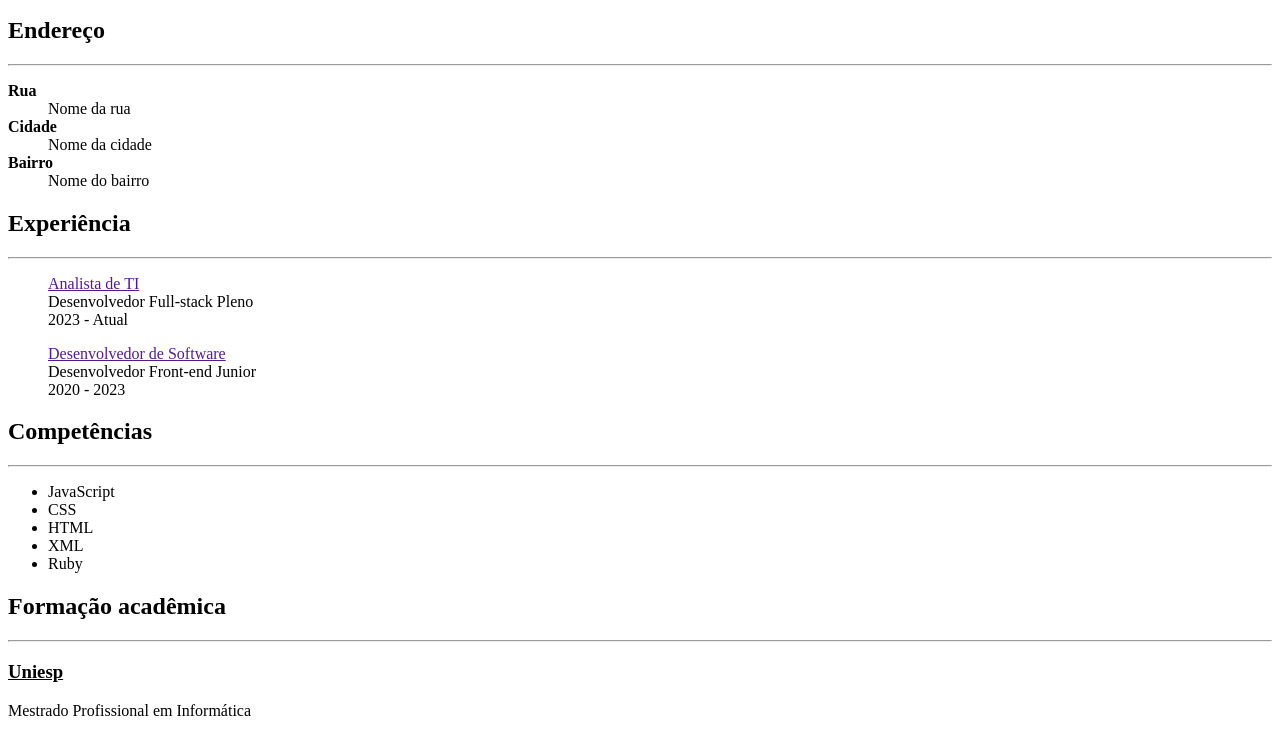
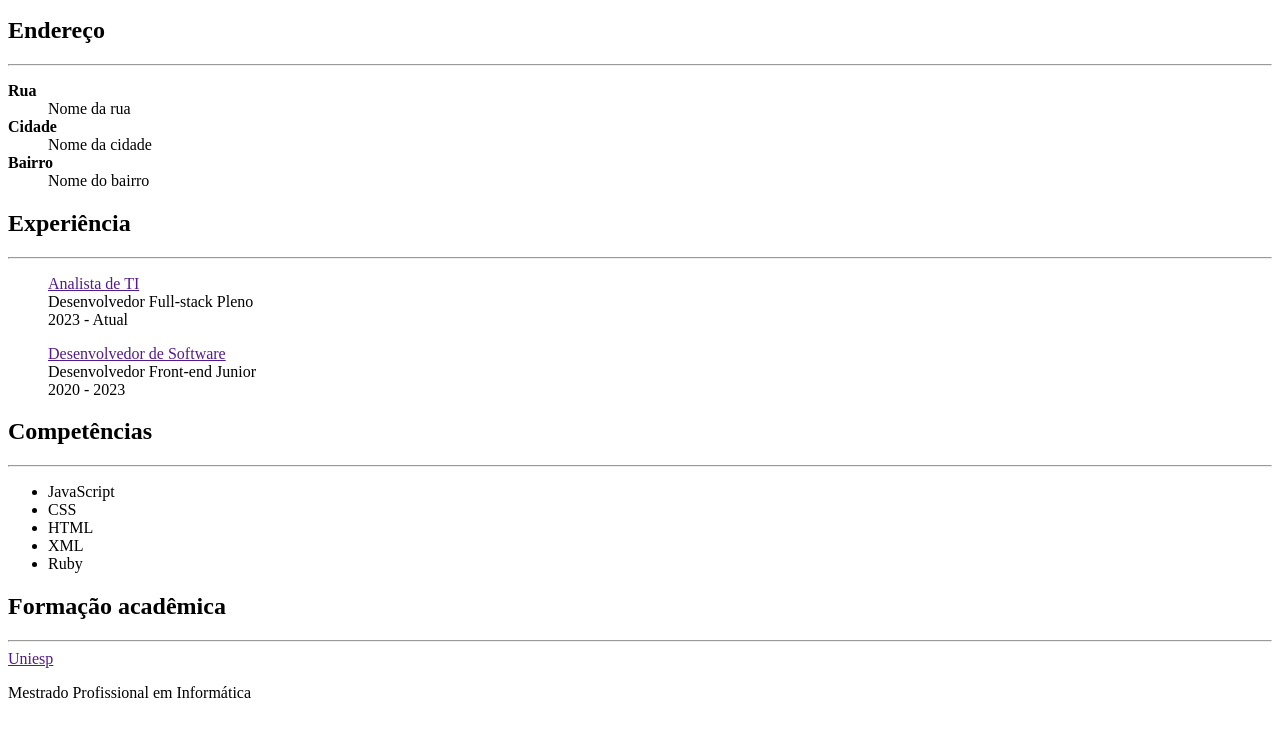
Before and after one commit to carolmarques09/frontend2, a plain HTML site: page index.html in a window 1280 px wide. Shown: the part 257-993 px from the top of the page. Drawn offline with Linux system fonts and the light colour scheme.

Commit message:
Add files via upload

```diff
--- a/index.html
+++ b/index.html
@@ -45,7 +45,7 @@
     </ul>
     <h2>Formação acadêmica</h2>
     <hr>
-    <h3><u>Uniesp</u></h3>
+    <a href="">Uniesp</a>
     <p>Mestrado Profissional em Informática</p>
 </body>
 </html>
```
